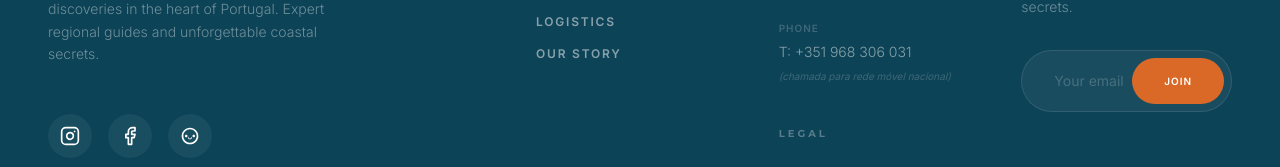
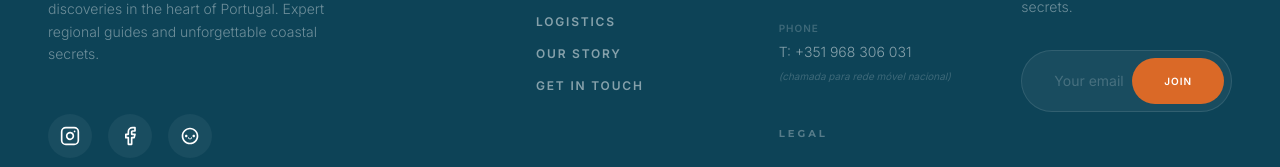
Before and after one commit to SEMRUMO-LDA/algarveexplorer, a React (Vite) app: page /#/contacts in a window 1280 px wide. Shown: the part 2385-2552 px from the top of the page. Built offline with nearby package versions, Linux system fonts and the light colour scheme; no server answers.

Commit message:
Added 'Get in Touch' to Quick Links in Footer

```diff
--- a/components/Footer.tsx
+++ b/components/Footer.tsx
@@ -50,6 +50,7 @@ const Footer: React.FC = () => {
                 <li><Link to="/algarve" className="hover:text-[#da6927] transition-colors focus:outline-none focus:ring-2 focus:ring-[#da6927] focus:ring-offset-2 rounded">{t('nav.experience')}</Link></li>
                 <li><Link to="/transfers" className="hover:text-[#da6927] transition-colors focus:outline-none focus:ring-2 focus:ring-[#da6927] focus:ring-offset-2 rounded">{t('nav.logistics')}</Link></li>
                 <li><Link to="/about" className="hover:text-[#da6927] transition-colors focus:outline-none focus:ring-2 focus:ring-[#da6927] focus:ring-offset-2 rounded">{t('nav.story')}</Link></li>
+                <li><Link to="/contacts" className="hover:text-[#da6927] transition-colors focus:outline-none focus:ring-2 focus:ring-[#da6927] focus:ring-offset-2 rounded">{t('nav.contact')}</Link></li>
               </ul>
             </div>
 
```
